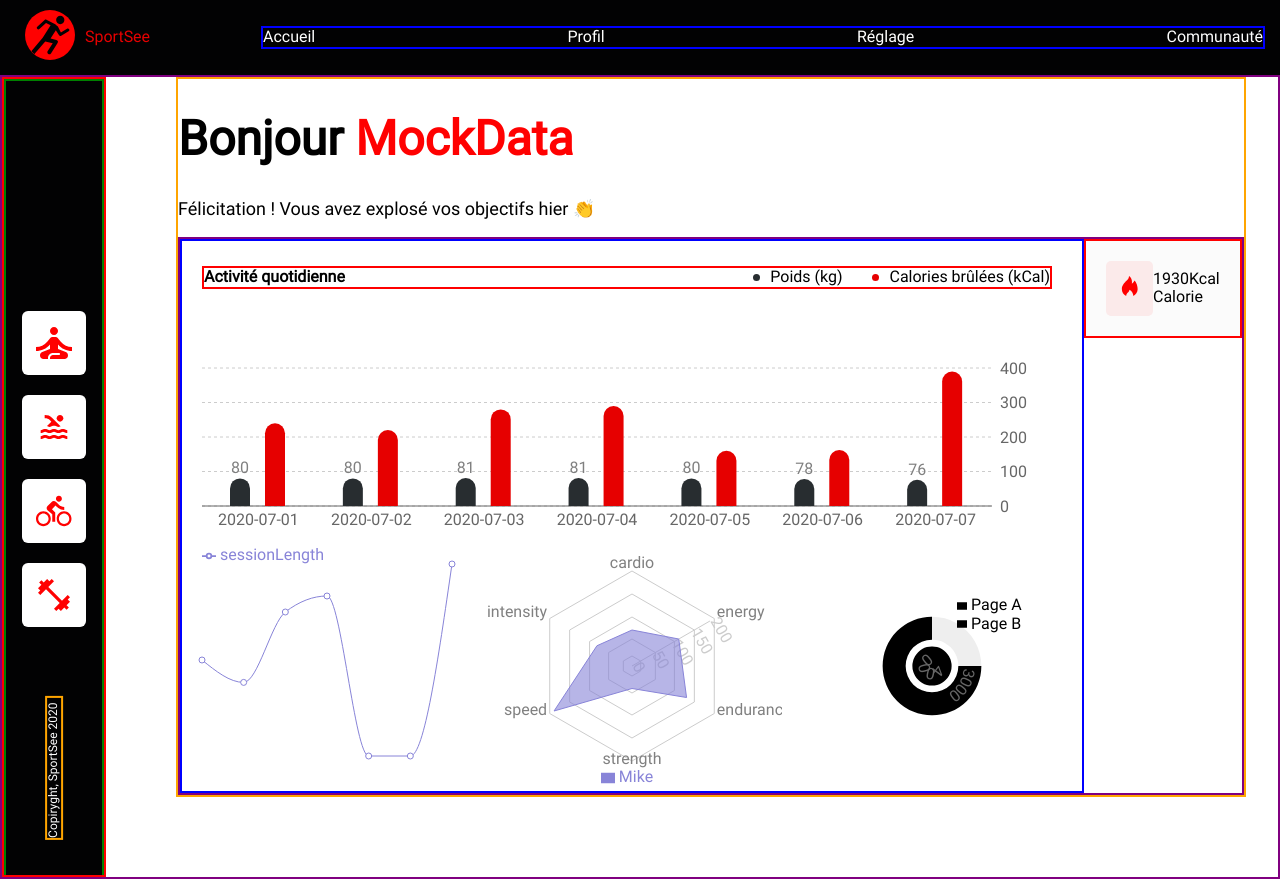
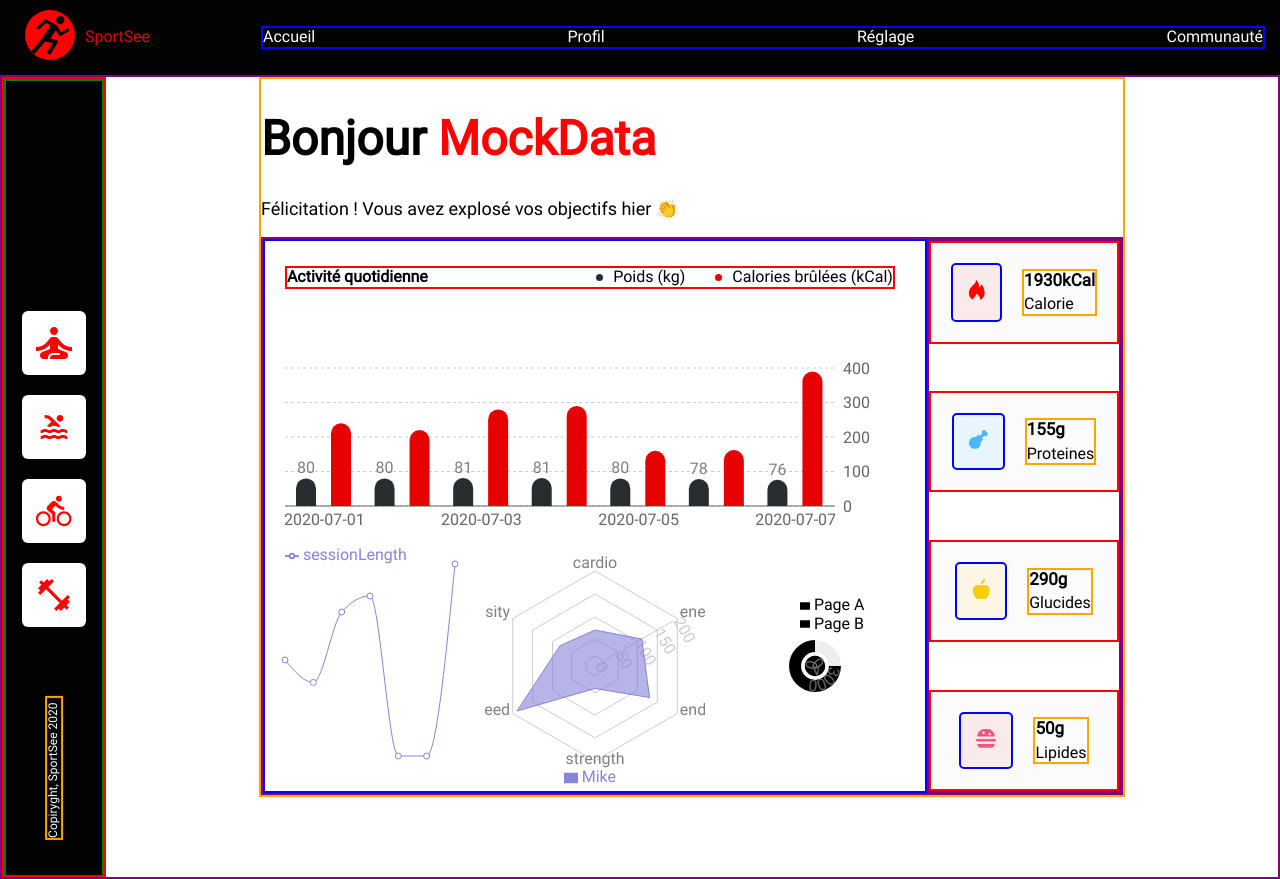
Before and after one commit to matthieuClio/SportSee, a React (Vite) app: page /app/profil/1 in a window 1280 px wide. Built offline with nearby package versions, Linux system fonts and the light colour scheme.

Commit message:
Feat : component InfoUser done, modify information given to the component.

```diff
--- a/src/components/InfoUser.tsx
+++ b/src/components/InfoUser.tsx
@@ -1,17 +1,16 @@
-export default function InfosUser (props: {backgroundClass: string, urlIcon: string, text: string, data: {
-    calorieCount: number, proteinCount: number, carbohydrateCount: number, lipidCount: number
-}
+export default function InfosUser (props:
+    {backgroundClass: string, urlIcon: string, text: string, unit: string, data: string
 }) {
-    const { backgroundClass, urlIcon, text, data} = props
+    const { backgroundClass, urlIcon, text, unit, data} = props
 
     return data && (
-        <li className="profile__container__info">
-            <figure className={`profile__container__info__icon-background ${backgroundClass}`}>
+        <li className="profile__container__performance__info">
+            <figure className={`profile__container__performance__info__icon-background ${backgroundClass}`}>
                 <img src={urlIcon} />
             </figure>
 
-            <div>
-                {data.calorieCount}Kcal
+            <div className="profile__container__performance__info__data">
+                <span className="profile__container__performance__info__data__value">{data}{unit}</span>
                 <div>{text}</div>
             </div>
         </li>
--- a/src/components/rechart/barChart/CustomizedBarChart.tsx
+++ b/src/components/rechart/barChart/CustomizedBarChart.tsx
@@ -11,7 +11,7 @@ export default function CustomizedBarChart (props: {
 
     return (
         <BarChart
-        width={900}
+        width={660}
         height={300}
         data={data}
         margin={{
--- a/src/components/rechart/lineChart/CustomizedLineChart.tsx
+++ b/src/components/rechart/lineChart/CustomizedLineChart.tsx
@@ -5,7 +5,7 @@ export default function CustomizedLineChart (props: { data: Array<object> }) {
 
     return (
         <LineChart
-        width={300}
+        width={220}
         height={250}
         data={data}
         margin={{
--- a/src/components/rechart/radarChart/CustomizedRadarChart.tsx
+++ b/src/components/rechart/radarChart/CustomizedRadarChart.tsx
@@ -31,7 +31,7 @@ export default function CustomizedRadarChart (props: { data: {
     data && (radarChartData = specificFormat(data, radarChartData))
 
     return data && (
-        <RadarChart outerRadius={90} width={300} height={250} data={radarChartData}>
+        <RadarChart outerRadius={90} width={220} height={250} data={radarChartData}>
             <PolarGrid gridType='polygon' radialLines={false} polarRadius={[0, 10, 27, 49, 72, 95]}/>
             <PolarAngleAxis dataKey="A" />
             <PolarRadiusAxis angle={30} domain={[0, 150]} />
--- a/src/components/rechart/radialBarChart/CustomizedRadialBarChart.tsx
+++ b/src/components/rechart/radialBarChart/CustomizedRadialBarChart.tsx
@@ -5,7 +5,7 @@ export default function CustomizedRadialBarChart (props: { data: Array<object> }
 
     return (
         <RadialBarChart
-        width={300}
+        width={220}
         height={250}
         innerRadius="10%"
         outerRadius="80%"
--- a/src/page/Profile.tsx
+++ b/src/page/Profile.tsx
@@ -66,10 +66,8 @@ export default function Profile () {
     //     ]
     // )
 
+    // From router
     const { userId }: Params<string> = useParams()
-    // For InfosUser component
-    const classBackground = "profile-icon-one"
-    const path = '/images/icon/icon-fire.svg'
 
     // After the first render
     useEffect(() => {
@@ -80,16 +78,61 @@ export default function Profile () {
             // Make API/mock call
             const apiData = await getData(userId) // getData from '../script/getData'
 
-            // Will contain an array
-            // [0] -> apiDataUser
-            // [1] -> apiDataActivity
-            // [2] -> apiDataAverage
-            // [3] -> apiDataPerformance
+            // - apiData - will contain an object with these keys :
+            // apiDataUser
+            // apiDataActivity
+            // apiDataAverage
+            // apiDataPerformance
             setDataUser(apiData)
         }
 
         fetchUserData()
     }, [userId])
+
+    // For InfosUser component
+    const unitOfMeasurement: string[] = ['kCal', 'g', 'g', 'g']
+    const textValue: string[] = ['Calorie', 'Proteines', 'Glucides', 'Lipides']
+    const classBackground:string[] = [
+        'profile-icon-one',
+        'profile-icon-two',
+        'profile-icon-three',
+        'profile-icon-one'
+    ]
+    const path:string[] = [
+        '/images/icon/fire-icon.svg',
+        '/images/icon/chiken-icon.svg',
+        '/images/icon/apple-icon.svg',
+        '/images/icon/cheeseburger-icon.svg'
+    ]
+    const allKeyData:string[] = dataUser && [
+        dataUser.apiDataUser[0].data.keyData.calorieCount,
+        dataUser.apiDataUser[0].data.keyData.proteinCount,
+        dataUser.apiDataUser[0].data.keyData.carbohydrateCount,
+        dataUser.apiDataUser[0].data.keyData.lipidCount
+    ]
+
+    // Define length of keyData (from dataUser)
+    const sizeKeyData: number = dataUser && Object.keys(dataUser.apiDataUser[0].data.keyData).length
+
+    // Define all InfoUser component
+    function createInfoUser () {
+
+        const allInfoUserComp: React.JSX.Element[] = []
+
+        for (let i = 0; sizeKeyData-1 >= i; i++) {
+            allInfoUserComp.push(
+                <InfosUser
+                    key={`unique-1-${i}`}
+                    backgroundClass={classBackground[i]}
+                    urlIcon={path[i]}
+                    text={textValue[i]}
+                    unit={unitOfMeasurement[i]}
+                    data={allKeyData[i]}
+                />
+            )
+        }
+        return allInfoUserComp
+    }
 
     return dataUser && (
         <main className="profile">
@@ -105,8 +148,9 @@ export default function Profile () {
                 </div>
 
                 {/* Performance */}
-                <ul>
-                    <InfosUser backgroundClass={classBackground} urlIcon={path} text="Calorie" data={dataUser.apiDataUser[0].data.keyData} />
+                <ul className="profile__container__performance" style={{border: '2px solid purple', display: 'flex', flexDirection: 'column', justifyContent: 'space-between'}}>
+                    {/* Display all InfoUser component */}
+                    {createInfoUser()}
                 </ul>
             </div>
         </main>
--- a/src/page/profile.scss
+++ b/src/page/profile.scss
@@ -1,17 +1,28 @@
 // - VARIABLES -
 $profileFirstName: #FF0101;
-$profileInfocontainer: #FBFBFB;
+$profileInfocontainer:#FBFBFB;
 $profileInfoBackground:#FBEAEA;
+$profileInfoBackgroundTwo:#4AB8FF1A;
+$profileInfoBackgroundThree:#FBF6E5;
 
 // - FACTORED -
 .profile-icon-one {
     background-color: $profileInfoBackground;
 }
 
+.profile-icon-two {
+    background-color: $profileInfoBackgroundTwo;
+}
+
+.profile-icon-three {
+    background-color: $profileInfoBackgroundThree;
+}
+
 // Class profile
 .profile {
     border: 2px solid orange;
-    margin-left: 70px;
+    margin: auto;
+    margin-top: 0;
     height: 100%;
 
     &__first-name {
@@ -26,8 +37,10 @@ $profileInfoBackground:#FBEAEA;
             border: 2px solid blue;
             display: flex;
             flex-wrap: wrap;
-            width: 900px;
+            width: 660px;
         }
+
+        &__performance {
 
             &__info {
                 border: 2px solid red;
@@ -39,9 +52,24 @@ $profileInfoBackground:#FBEAEA;
                 background-color: $profileInfocontainer;
 
                 &__icon-background {
+                    border: 2px solid blue;
                     padding: 15px;
                     border-radius: 5px;
+                }
+
+                &__data {
+                    border: 2px solid orange;
+                    display: flex;
+                    flex-direction: column;
+                    margin-left: 20px;
+
+                    &__value {
+                        margin-bottom: 5px;
+                        font-size: 17px;
+                        font-weight: bold;
                     }
                 }
             }
         }
+    }
+}
--- a/src/script/getData.ts
+++ b/src/script/getData.ts
@@ -27,7 +27,6 @@ export default async function getData (idUser:string | undefined) {
         const apiDataPerformance = await responsePerformance.json()
 
         // An array will contain all API call
-        // const apiData = [[apiDataUser], [apiDataActivity], [apiDataAverage], [apiDataPerformance]]
         const apiData = {
             apiDataUser: [apiDataUser],
             apiDataActivity: [apiDataActivity],
@@ -35,9 +34,6 @@ export default async function getData (idUser:string | undefined) {
             apiDataPerformance: [apiDataPerformance]
         }
 
-        // Définir un objet qui contiendra mes tableaux et définir des clés.
-        // ...
-
         return apiData
     }
 }
```
Also changed, not shown: public/images/icon/fire-icon.svg (renamed from public/images/icon/icon-fire.svg). Lines whose indentation alone changed are shown as unchanged.
